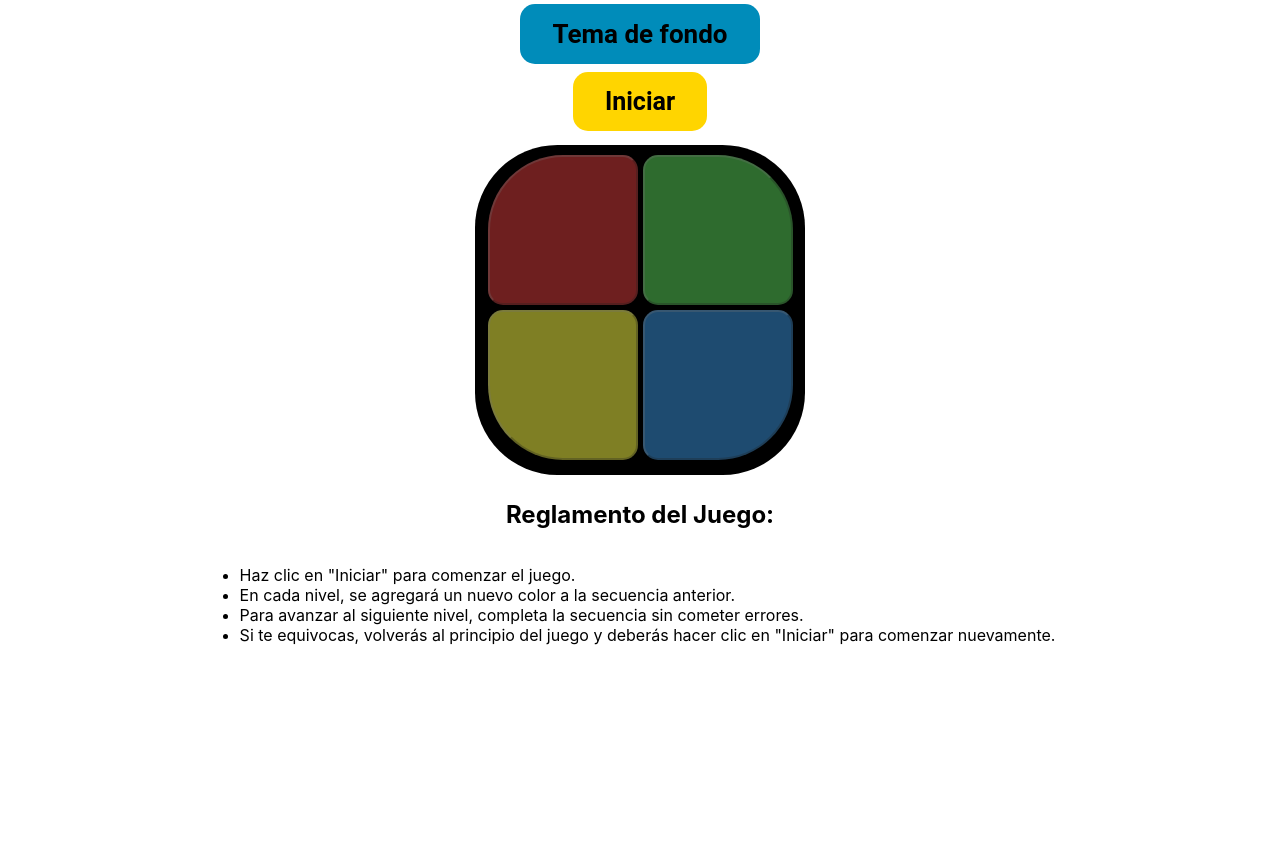
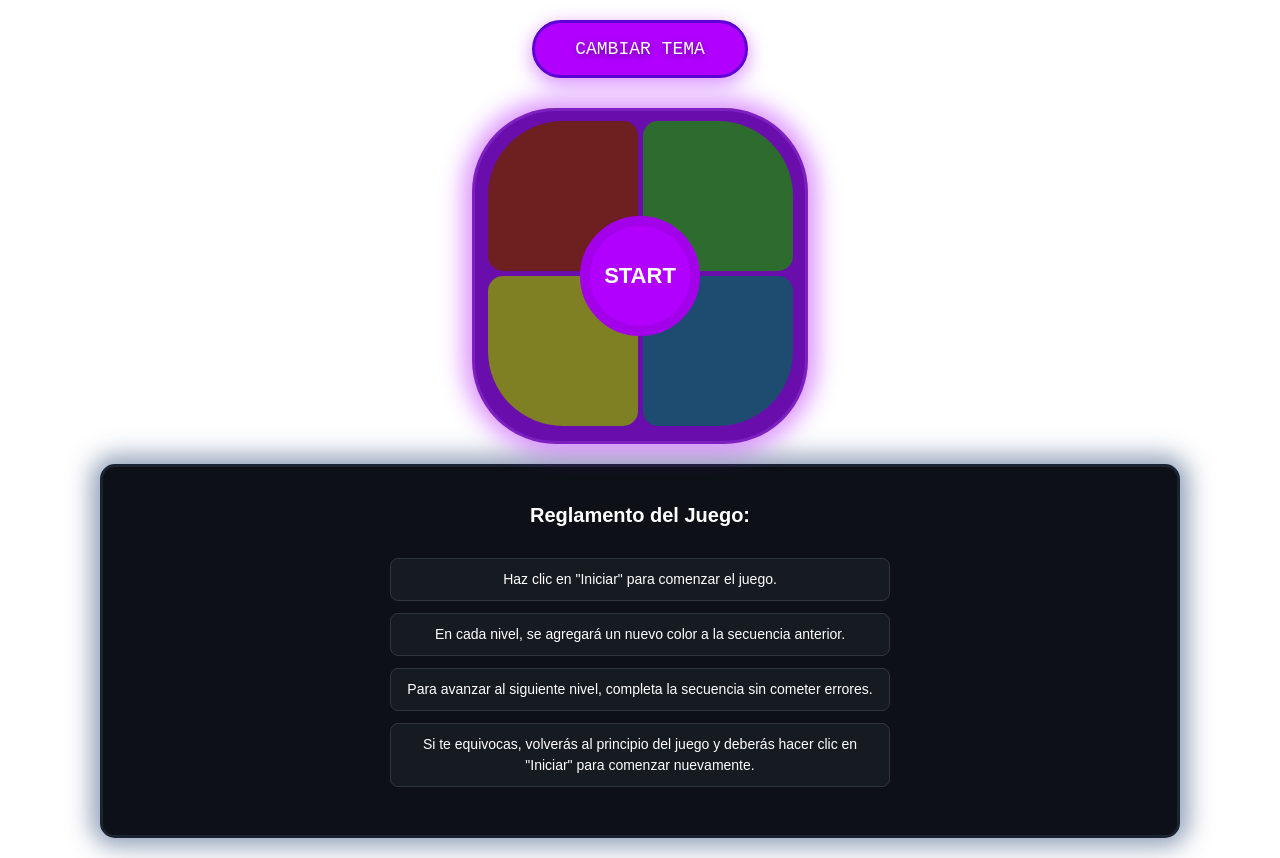
Before and after one commit to FedericoPanasci/simon-game, a React (Create React App) app: page / in a window 1280 px wide. Before the commit the page ends 800 px from the top, so only its background shows below. Built offline with nearby package versions, Linux system fonts and the light colour scheme.

Commit message:
branch-003: mejorados estilos

```diff
--- a/src/App.css
+++ b/src/App.css
@@ -11,26 +11,6 @@
   margin: auto;
   padding-bottom: 5px;
   margin-bottom: 5px;
-}
-
-.button {
-  width: 150px;
-  height: 150px;
-  cursor: pointer;
-  transition: all 0.3s ease;
-}
-
-.button-red {
-  border-radius: 50% 10% 10% 10%;
-}
-.button-green {
-  border-radius: 10% 50% 10% 10%;
-}
-.button-yellow {
-  border-radius: 10% 10% 10% 50%;
-}
-.button-blue {
-  border-radius: 10% 10% 50% 10%;
 }
 
 .button-iniciar {
@@ -54,26 +34,61 @@
 }
 
 .button-tema {
-  background-color: #008CBA;
-  border: none;
-  border-radius: 15px;
-  color: black;
-  padding: 15px 32px;
-  font-weight: bold;
-  font-family: 'Roboto', sans-serif;
-  font-size: 25px;
-  text-align: center;
-  text-decoration: none;
-  display: inline-block;
-  font-size: 26px;
-  margin: 4px 2px;
+  padding: 16px 40px;
+  border-radius: 50px;
+  font-family: 'Press Start 2P', monospace;
+  font-size: 18px;
+
+  border: 3px solid;
   cursor: pointer;
-  transition-duration: 0.4s;
+  transition: all 0.25s ease-in-out;
+  position: relative;
+
+  /* Para evitar que el hover se corte */
+  margin: 20px 0;
 }
 
-.button-tema:hover {
-  background-color: #005f76;
+/* ———————— TEMA CLARO ———————— */
+.button-tema.light {
+  background: #00eaff;
+  border-color: #008cff;
+  color: #ffffff;
+  text-shadow: 0px 2px 4px rgba(0,0,0,0.4);
+
+  box-shadow: 0px 6px 20px rgba(0,180,255,0.45);
 }
+
+.button-tema.light:hover {
+  background: #37f0ff;
+  border-color: #00baff;
+
+  /* Glow más retro */
+  box-shadow: 0px 0px 18px #37f0ff,
+              0px 0px 30px #00baff;
+
+  transform: translateY(-3px) scale(1.04);
+}
+
+/* ———————— TEMA OSCURO ———————— */
+.button-tema.dark {
+  background: #b200ff;
+  border-color: #5d00d4;
+  color: #ffffff;
+  text-shadow: 0px 2px 6px rgba(0,0,0,0.5);
+
+  box-shadow: 0px 6px 20px rgba(170,0,255,0.45);
+}
+
+.button-tema.dark:hover {
+  background: #d03fff;
+  border-color: #7a00ff;
+
+  box-shadow: 0px 0px 18px #d03fff,
+              0px 0px 30px #7a00ff;
+
+  transform: translateY(-3px) scale(1.04);
+}
+
 
 table {
   border-collapse: collapse;
--- a/src/App.tsx
+++ b/src/App.tsx
@@ -7,6 +7,7 @@ import ITableRecord from "./interface/ITableRecord";
 import ModalRecord from "./components/modalRecord/index.tsx";
 import RulesComponent from "./components/rulesComponent/index.tsx";
 import ColorButton from "./components/colorButton/index.tsx";
+import CenterButton from "./components/centerButton/index.tsx";
 
 type Color = "red" | "green" | "yellow" | "blue";
 
@@ -146,7 +147,7 @@ function App() {
     showSequence();
     setTimeout(() => {
       setButtonColorDisable(false);
-    }, (comColor.length) * 700);
+    }, comColor.length * 700);
   };
 
   const playGame = () => {
@@ -174,43 +175,47 @@ function App() {
 
   return (
     <div className="App">
-      <div>
-        <button className="button-tema" onClick={() => isDarkMode()}>
-          Tema de fondo
-        </button>
-      </div>
-      <div>
-        {comColor.length > 0 ? (
-          <p
-            className="button-iniciar"
-            style={{ cursor: "default" }}
-          >{`Nivel ${levelCount}`}</p>
-        ) : (
-          <button
-            className="button-iniciar"
-            onClick={() => playGame()}
-            disabled={buttonInciar}
-          >
-            Iniciar
-          </button>
-        )}
-      </div>
+      <button
+        className={`button-tema ${darkMode ? "dark" : "light"}`}
+        onClick={isDarkMode}
+      >
+        CAMBIAR TEMA
+      </button>
+
       <div
         className="button-container"
         style={{
-          backgroundColor: darkMode ? "black" : "white",
+          // Fondo — ahora usa el violeta del botón "Tema de fondo"
+          background: darkMode ? "#6a0dad" : "#e9f2ff",
+
           borderRadius: "25%",
           width: "310px",
           height: "310px",
           marginTop: "10px",
           padding: "10px",
+          position: "relative",
+
+          // Bordes — ajustados al nuevo color base
+          border: darkMode ? "3px solid #7c20c0" : "3px solid #d0e4ff",
+
+          // Glow arcade — ajustado a juego con el violeta
+          boxShadow: darkMode
+            ? "0 0 25px 8px rgba(174, 0, 255, 0.45)" // glow violeta neón
+            : "0 0 25px 8px rgba(0, 234, 255, 0.4)", // glow cyan vibrante
+
+          transition: "background 0.4s ease, box-shadow 0.4s ease",
         }}
       >
         {colors.map((color) => {
           const isActive = buttonColor === color && isClicked;
-          const activeColor = color === "red" ? "#FF0000" :
-                             color === "green" ? "#00FF00" :
-                             color === "yellow" ? "#FFFF00" : "#00BFFF";
+          const activeColor =
+            color === "red"
+              ? "#FF0000"
+              : color === "green"
+              ? "#00FF00"
+              : color === "yellow"
+              ? "#FFFF00"
+              : "#00BFFF";
 
           return (
             <ColorButton
@@ -222,13 +227,18 @@ function App() {
             />
           );
         })}
+        <CenterButton
+          comColorLength={comColor.length}
+          levelCount={levelCount}
+          buttonIniciar={buttonInciar}
+          onPlayGame={playGame}
+          darkMode={darkMode}
+        />
       </div>
-      <RulesComponent />
+      <RulesComponent darkMode={darkMode} />
       <ModalRecord
         showModal={showModal}
-        isAriaHide={false}
         onRequestClose={closeModal}
-        contentLabel="Example Modal"
         record={record}
         playerName={playerName}
         handlePlayerName={handlePlayerName}
--- /dev/null
+++ b/src/components/centerButton/index.tsx
@@ -0,0 +1,67 @@
+import styled from "styled-components";
+
+const CenterButtonStyle = styled.button<{ darkMode: boolean }>`
+  position: absolute;
+  top: 50%;
+  left: 50%;
+  transform: translate(-50%, -50%);
+  width: 120px;
+  height: 120px;
+  border-radius: 50%;
+  font-size: 22px;
+  font-weight: bold;
+  z-index: 1;
+  cursor: pointer;
+  transition: all 0.3s ease;
+
+  /* 🎨 Estilos dependiendo del modo */
+  background-color: ${(p) =>
+    p.darkMode ? "#b200ff" : "#ffffff"};
+
+  border: ${(p) =>
+    p.darkMode ? "10px solid #a401eb" : "10px solid #c7ddff"};
+
+  color: ${(p) =>
+    p.darkMode ? "#ffffff" : "#1a1a1a"};
+
+  &:hover {
+    background-color: ${(p) =>
+      p.darkMode ? "#d03fff" : "#f4f9ff"};
+    box-shadow: ${(p) =>
+      p.darkMode
+        ? "0 0 20px rgba(208, 63, 255, 0.8)"
+        : "0 0 20px rgba(150, 200, 255, 0.8)"};
+  }
+
+  &:disabled {
+    cursor: default;
+    background-color: ${(p) =>
+      p.darkMode ? "#666" : "#ddd"};
+    border-color: ${(p) =>
+      p.darkMode ? "#555" : "#ccc"};
+    color: ${(p) =>
+      p.darkMode ? "#222" : "#888"};
+  }
+`;
+
+interface CenterButtonProps {
+  comColorLength: number;
+  levelCount: number;
+  buttonIniciar: boolean;
+  onPlayGame: () => void;
+  darkMode: boolean;
+}
+
+function CenterButton({ comColorLength, levelCount, buttonIniciar, onPlayGame, darkMode }: CenterButtonProps) {
+  return (
+    <CenterButtonStyle
+      onClick={onPlayGame}
+      disabled={buttonIniciar}
+      darkMode={darkMode}
+    >
+      {comColorLength > 0 ? `Nivel ${levelCount}` : "START"}
+    </CenterButtonStyle>
+  );
+}
+
+export default CenterButton;
--- a/src/components/colorButton/index.tsx
+++ b/src/components/colorButton/index.tsx
@@ -1,3 +1,4 @@
+import ButtonStyle from './style.ts';
 type Color = "red" | "green" | "yellow" | "blue";
 
 interface ColorButtonProps {
@@ -8,15 +9,16 @@ interface ColorButtonProps {
 }
 
 function ColorButton({ color, buttonColorDisable, backgroundColor, handleClick }: ColorButtonProps) {
+  const defaultColors = { red: '#6E1F1F', green: '#2E6B2E', yellow: '#7F7F24', blue: '#1E4B70' };
+  const isActive = backgroundColor !== defaultColors[color];
+
   return (
-    <button
-      className={`button button-${color}`}
+    <ButtonStyle
+      color={color}
+      backgroundColor={backgroundColor}
+      disabled={buttonColorDisable}
+      isActive={isActive}
       onClick={() => handleClick(color)}
-      disabled={buttonColorDisable}
-      style={{
-        backgroundColor: backgroundColor,
-        cursor: buttonColorDisable ? "default" : "pointer",
-      }}
     />
   );
 }
--- a/src/components/colorButton/style.ts
+++ b/src/components/colorButton/style.ts
@@ -1,24 +1,33 @@
 import styled from "styled-components";
 
-const buttonColors: { [key: string]: string } = {
-  red: "#8A3B3B",
-  green: "#5EAB5E",
-  yellow: "#B4B43B",
-  blue: "#3A70A5",
-};
+const buttonStyle = styled.button<{ color: string; backgroundColor: string; disabled: boolean; isActive: boolean }>`
+  width: 150px;
+  height: 150px;
+  cursor: ${props => props.disabled ? 'default' : 'pointer'};
+  transition: all 0.3s ease;
+  border: none;
+  background-color: ${props => props.backgroundColor};
 
-const colorsClicked: { [key: string]: string } = {
-  red: "#FF0000",
-  green: "#00FF00",
-  yellow: "#FFFF00",
-  blue: "#00BFFF",
-};
+  border-radius: ${props => {
+    switch(props.color) {
+      case 'red': return '50% 10% 10% 10%';
+      case 'green': return '10% 50% 10% 10%';
+      case 'yellow': return '10% 10% 10% 50%';
+      case 'blue': return '10% 10% 50% 10%';
+      default: return '10%';
+    }
+  }};
 
-const buttonStyle = styled.button<{ color: string; disabled: boolean, isClicked: boolean }>`
-  background-color: ${(props) =>
-    // buttonColors[props.color]};
-    props.isClicked ? colorsClicked[props.color] : buttonColors[props.color]};
-  cursor: ${(props) => (props.disabled ? "default" : "pointer")};
+  box-shadow: ${props => {
+    if (!props.isActive) return 'none';
+    switch(props.color) {
+      case 'red': return '0 0 20px 5px rgba(255, 0, 0, 0.8)';
+      case 'green': return '0 0 20px 5px rgba(0, 255, 0, 0.8)';
+      case 'yellow': return '0 0 20px 5px rgba(255, 255, 0, 0.8)';
+      case 'blue': return '0 0 20px 5px rgba(0, 191, 255, 0.8)';
+      default: return 'none';
+    }
+  }};
 `;
 
 export default buttonStyle;
--- a/src/components/modalRecord/style.ts
+++ b/src/components/modalRecord/style.ts
@@ -1,6 +1,107 @@
-// import styled from "styled-components";
+import styled from "styled-components";
 
-const customStyles = {
+export const CloseButton = styled.button`
+  position: absolute;
+  top: 12px;
+  right: 12px;
+
+  background-color: #ff4d4d;
+  border: none;
+  border-radius: 50%;
+  width: 28px;
+  height: 28px;
+
+  color: white;
+  font-weight: bold;
+  cursor: pointer;
+  font-size: 14px;
+
+  box-shadow: 0 0 8px rgba(255, 77, 77, 0.6);
+
+  transition: 0.2s ease;
+
+  &:hover {
+    background-color: #ff2e2e;
+    box-shadow: 0 0 12px rgba(255, 46, 46, 0.9);
+  }
+`;
+
+export const ModalForm = styled.form`
+  display: flex;
+  justify-content: center;
+  gap: 12px;
+  margin-top: 12px;
+`;
+
+export const ModalInput = styled.input`
+  padding: 10px 12px;
+  border: 2px solid #1d75be;
+  border-radius: 8px;
+
+  outline: none;
+  font-size: 15px;
+
+  transition: 0.2s ease;
+
+  &:focus {
+    border-color: #2e8ceb;
+    box-shadow: 0 0 8px rgba(46, 140, 235, 0.7);
+  }
+`;
+
+export const ModalTitle = styled.h2`
+  margin-top: 0;
+  margin-bottom: 10px;
+  text-align: center;
+`;
+
+export const SubmitButton = styled.button`
+  background-color: #1d75be;
+  border: none;
+
+  padding: 6px 12px;
+  border-radius: 6px;
+  color: white;
+  font-size: 13px;
+  font-weight: 500;
+
+  cursor: pointer;
+  transition: 0.2s ease;
+
+  box-shadow: 0 0 8px rgba(29, 117, 190, 0.6);
+
+  &:hover {
+    background-color: #155a9b;
+    box-shadow: 0 0 12px rgba(29, 117, 190, 0.8);
+  }
+`;
+
+export const CancelButton = styled.button`
+  background-color: #ff4d4d;
+  border: none;
+
+  padding: 6px 12px;
+  border-radius: 6px;
+  color: white;
+  font-size: 13px;
+  font-weight: 500;
+
+  cursor: pointer;
+  transition: 0.2s ease;
+
+  box-shadow: 0 0 8px rgba(255, 77, 77, 0.6);
+
+  &:hover {
+    background-color: #ff2e2e;
+    box-shadow: 0 0 12px rgba(255, 46, 46, 0.9);
+  }
+`;
+
+export const customStyles = {
+  overlay: {
+    zIndex: 1000,
+    backgroundColor: "rgba(0, 0, 0, 0.75)",
+  },
   content: {
     top: "50%",
     left: "50%",
@@ -8,7 +109,10 @@ const customStyles = {
     bottom: "auto",
     marginRight: "-50%",
     transform: "translate(-50%, -50%)",
+    zIndex: 1001,
+    borderRadius: "16px",
+    padding: "10px",
+    boxShadow: "0 0 20px rgba(0,0,0,0.6)",
+    border: "none",
   },
 };
-
-export default customStyles;
--- a/src/components/rulesComponent/index.tsx
+++ b/src/components/rulesComponent/index.tsx
@@ -1,15 +1,14 @@
 import ContainerComponent from './style.ts';
-function RulesComponent() {
+
+interface RulesComponentProps {
+  darkMode: boolean;
+}
+
+function RulesComponent({ darkMode }: RulesComponentProps) {
     return (
-        <ContainerComponent>
+        <ContainerComponent darkMode={darkMode}>
         <h2>Reglamento del Juego:</h2>
-        <ul
-          style={{
-            justifyContent: "center",
-            textAlign: "justify",
-            marginLeft: "-25px",
-          }}
-        >
+        <ul>
           <li>Haz clic en "Iniciar" para comenzar el juego.</li>
           <li>
             En cada nivel, se agregará un nuevo color a la secuencia anterior.
--- a/src/components/rulesComponent/style.ts
+++ b/src/components/rulesComponent/style.ts
@@ -1,14 +1,68 @@
-import styled from 'styled-components';
+import styled from "styled-components";
 
-const ContainerComponent = styled.div`
-    display: flex;
-    flex-wrap: nowrap;
-    flex-direction: column;
-    width: 90%;
-    justify-content: center;
-    align-content: center;
-    align-items: center;
-    margin: auto;
+const ContainerComponent = styled.div<{ darkMode: boolean }>`
+  width: 80%;
+  margin: 20px auto;
+  padding: 20px 25px;
+  border-radius: 15px;
+  transition: 0.3s ease;
+  display: flex;
+  flex-direction: column;
+  align-items: center;
+
+  /* 🎨 Fondo según tema */
+  background: ${(p) => (p.darkMode ? "#0d1117" : "#e9f2ff")};
+
+  /* 🎨 Borde suave según tema */
+  border: ${(p) =>
+    p.darkMode ? "3px solid #1a2332" : "3px solid #d0e4ff"};
+
+  /* ✨ Glow */
+  box-shadow: ${(p) =>
+    p.darkMode
+      ? "0 0 25px 8px rgba(30, 60, 110, 0.5)"
+      : "0 0 25px 8px rgba(120, 170, 255, 0.5)"};
+
+  /* Texto */
+  color: ${(p) => (p.darkMode ? "#fff" : "#1a1a1a")};
+  font-family: "Press Start 2P", sans-serif;
+
+  h2 {
+    margin-bottom: 15px;
+    font-size: 20px;
+    text-align: center;
+  }
+
+  ul {
+    list-style: none;
+    padding-left: 0;
+    width: 100%;
+    max-width: 500px;
+  }
+
+  li {
+    margin-bottom: 12px;
+    padding: 10px 15px;
+    border-radius: 8px;
+    font-size: 14px;
+    line-height: 1.5;
+
+    /* 🎮 Tarjetitas estilo arcade */
+    background: ${(p) =>
+      p.darkMode ? "#161b22" : "#ffffffee"};
+
+    border: ${(p) =>
+      p.darkMode ? "1px solid #30363d" : "1px solid #cbd9f5"};
+
+    transition: 0.2s ease;
+
+    /* Hover vibrante */
+    &:hover {
+      background: ${(p) =>
+        p.darkMode ? "#21262d" : "#f1f7ff"};
+      transform: scale(1.02);
+    }
+  }
 `;
 
 export default ContainerComponent;
--- a/src/components/tableRecord/style.ts
+++ b/src/components/tableRecord/style.ts
@@ -1,9 +1,63 @@
-import styled from 'styled-components';
+import styled from "styled-components";
+
 const DivContainer = styled.div`
   margin-bottom: 20px;
+  text-align: center;
+  color: white;
 
-  .table {
+  h1 {
+    font-size: 28px;
+    margin-bottom: 16px;
+    color: #00a8ff;
+    text-shadow: 0 0 10px rgba(0, 168, 255, 0.8);
+  }
+
+  table {
     margin: auto;
+    border-collapse: collapse;
+    width: 360px;
+    border-radius: 12px;
+    overflow: hidden;
+    background-color: #1b1b1b;
+    box-shadow: 0 0 20px rgba(0, 168, 255, 0.25);
+  }
+
+  thead {
+    background: linear-gradient(90deg, #00a8ff, #0077cc);
+    color: white;
+    font-size: 18px; /* MÁS GRANDE */
+    letter-spacing: 1px;
+    text-shadow: 0 0 8px rgba(255, 255, 255, 0.6);
+  }
+
+  th, td {
+    padding: 16px; /* MÁS ESPACIO */
+    text-align: center;
+    border-bottom: 1px solid #2a2a2a;
+    font-size: 17px; /* MÁS GRANDE */
+  }
+
+  tbody tr {
+    background-color: #242424;
+    transition: 0.25s ease;
+  }
+
+  tbody tr:nth-child(even) {
+    background-color: #2c2c2c;
+  }
+
+  tbody tr:hover {
+    background-color: #F9E800; /* HOVER AMARILLO EXPLOSIVO */
+    color: #000;
+    text-shadow: 0 0 6px rgba(0,0,0,0.4);
+    transform: scale(1.03);
+    box-shadow: 0 0 18px rgba(249, 232, 0, 0.9);
+    cursor: default;
+  }
+
+  tbody tr:last-child td {
+    border-bottom: none;
   }
 `;
+
 export default DivContainer;
```
Also changed, not shown: src/components/modalRecord/index.tsx (+23 -36 lines).
